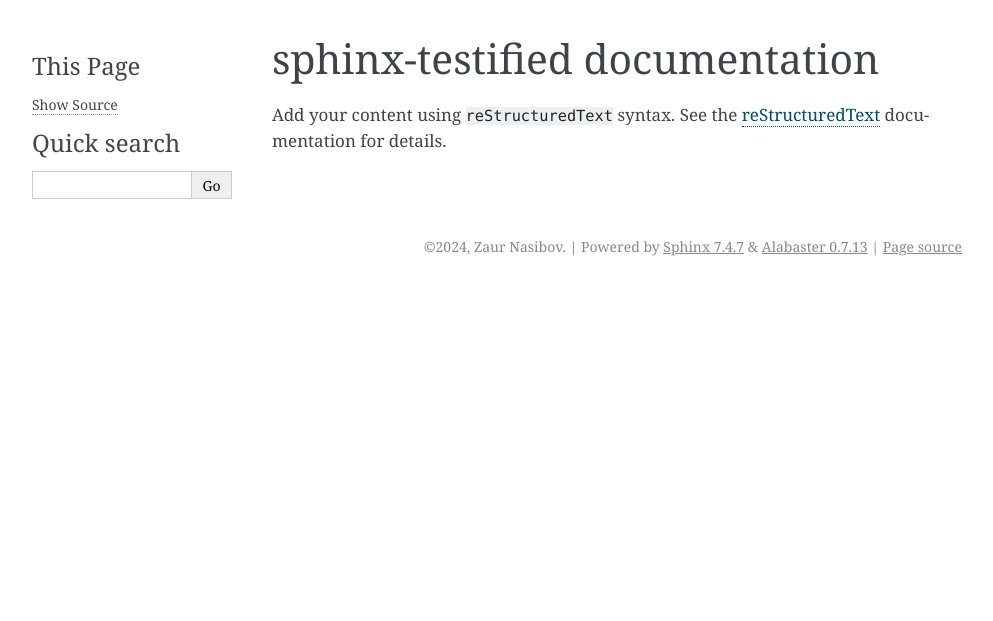
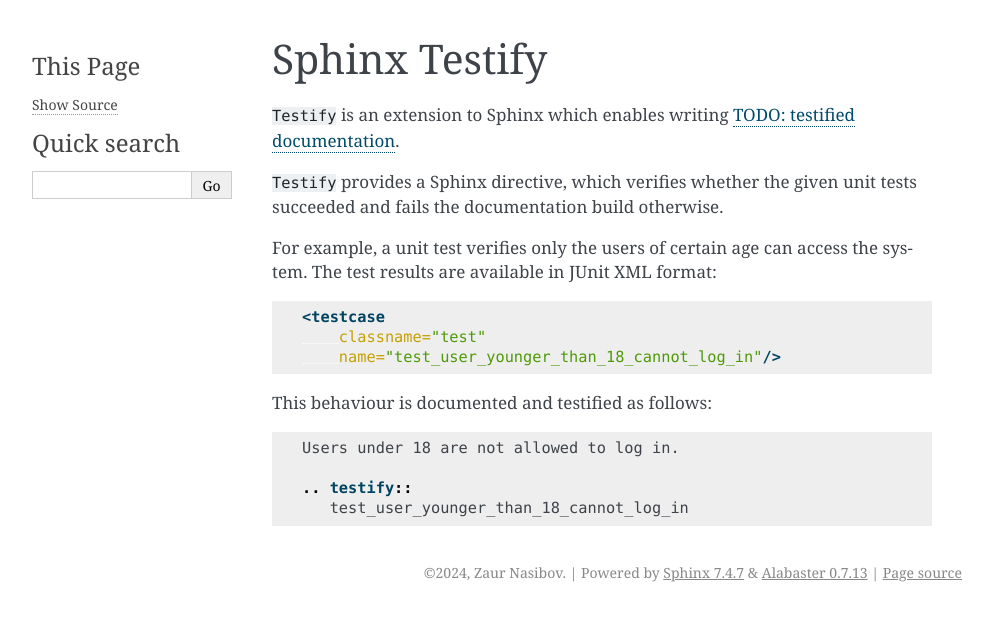
Before and after one commit to BasicWolf/sphinx-testify, a Sphinx documentation site: the page built from docs/source/index.rst, in a window 1280 px wide. Shown: the top 621 px of the page, without its empty margins (148-1141 px from the left). Built offline with Sphinx 7.4.7, drawn with Linux system fonts in a browser that asks for light colours.

Commit message:
First steps with Documentation-Driven Development approach

```diff
--- a/docs/source/index.rst
+++ b/docs/source/index.rst
@@ -1,20 +1,37 @@
-.. sphinx-testified documentation master file, created by
-   sphinx-quickstart on Mon Oct 14 21:45:49 2024.
-   You can adapt this file completely to your liking, but it should at least
-   contain the root `toctree` directive.
+Sphinx Testify
+==============
 
-sphinx-testified documentation
-==============================
+``Testify`` is an extension to Sphinx which enables
+writing `TODO: testified documentation <http://example.com>`_.
 
-Add your content using ``reStructuredText`` syntax. See the
-`reStructuredText <https://www.sphinx-doc.org/en/master/usage/restructuredtext/index.html>`_
-documentation for details.
-
-
-.. testify::
-   first_test_name
-   second_test_name
 
 .. toctree::
    :maxdepth: 2
    :caption: Contents:
+
+
+``Testify`` provides a Sphinx directive, which verifies
+whether the given unit tests succeeded and fails the documentation build
+otherwise.
+
+
+For example, a unit test verifies only the users of certain age can access the system.
+The test results are available in JUnit XML format:
+
+.. code-block:: xml
+
+   <testcase
+       classname="test"
+       name="test_user_younger_than_18_cannot_log_in"/>
+
+This behaviour is documented and testified as follows:
+
+.. code-block:: rest
+
+   Users under 18 are not allowed to log in.
+
+   .. testify::
+      test_user_younger_than_18_cannot_log_in
+
+.. the test names are added to the document as target output comments (e.g. <!-- test_name --> in HTML)
+.. the :warn: setting does not fail the test build
```
